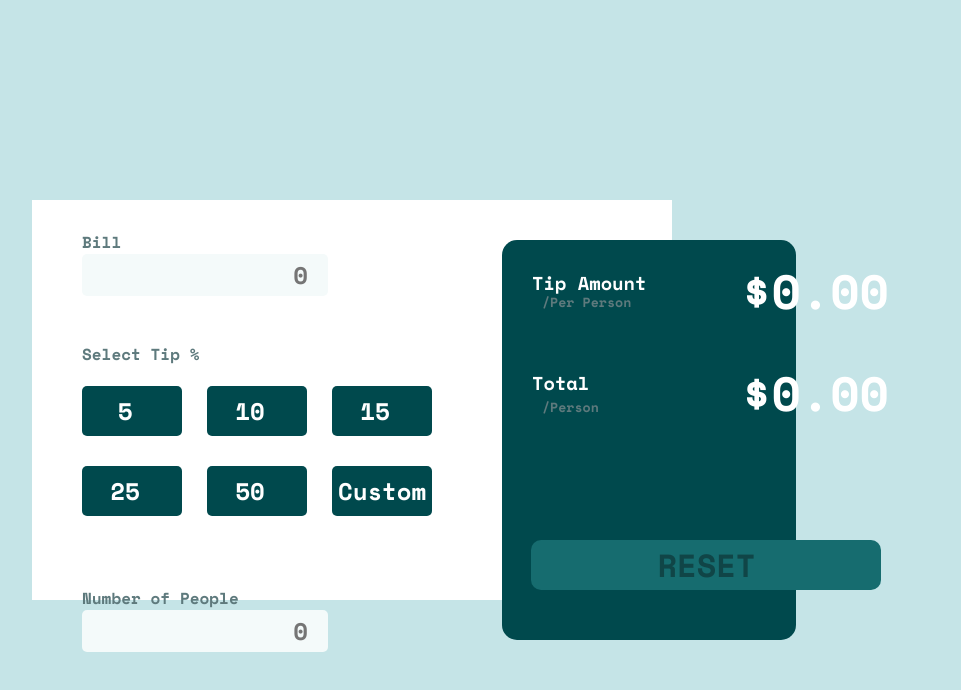
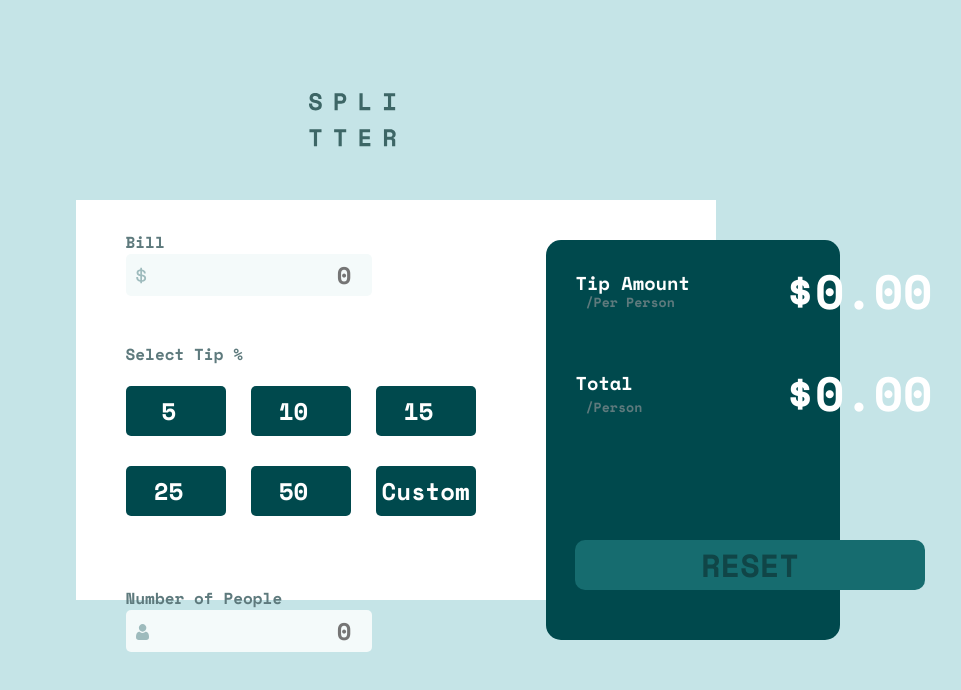
Before and after one commit to vitorfbl/tip-calculator-app-main, a plain HTML site: page index.html in a window 1280 px wide. Shown: the whole page, without its empty margins (288-1249 px from the left). Drawn offline with nearby package versions, Linux system fonts and the light colour scheme.

Commit message:
Update index.html

```diff
--- a/index.html
+++ b/index.html
@@ -25,12 +25,14 @@
 
 <body>
   <div class="container">
+    <img src="/images/logo.svg" alt="" class="logo">
     <div class="card">
         <form action="">
           <div class="bill">
 
           <label style="color: hsl(186, 14%, 43%);">Bill</label>
           <input id="value" placeholder="0"  type="number" >
+            <img class="icon-dollar" src="/images/icon-dollar.svg" alt="">
           </div>
           <div class="buttons">
 
@@ -45,6 +47,7 @@
           <div class="tPersons">
           <label style="color: hsl(186, 14%, 43%);">Number of People</label>
           <input id="Person" type="number" placeholder="0">
+          <img class="icon-persons" src="/images/icon-person.svg" alt="">
           </div>
         </form>
         <div class="greencard">
```
